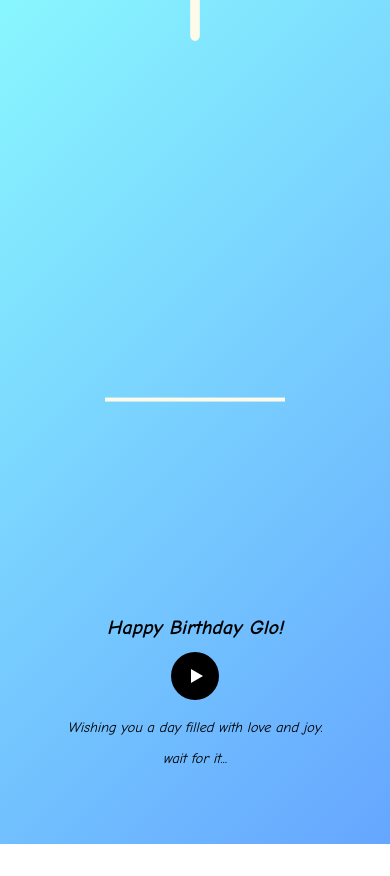
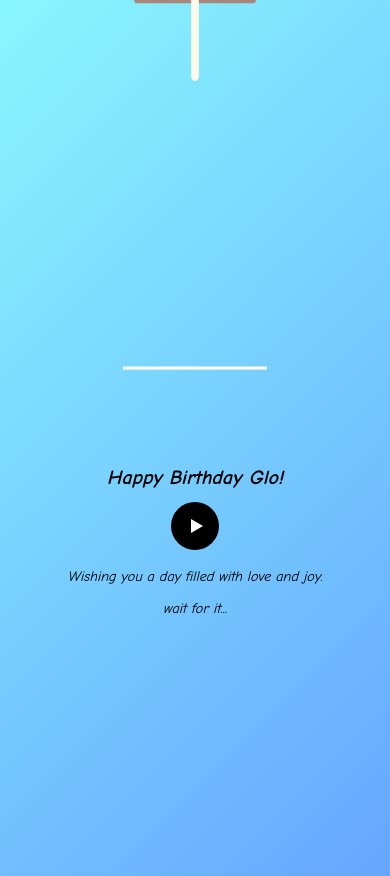
Before and after one commit to muk-p/birthday-card, a plain HTML site: page index.html in a window 390 px wide. Before the commit the page ends 844 px from the top, so only its background shows below. Drawn offline with Linux system fonts and the light colour scheme.

Commit message:
Update index.css

```diff
--- a/index.css
+++ b/index.css
@@ -151,17 +151,22 @@ video{
     cursor: pointer;
     z-index: 20;
 }
-@media (max-width: 768px) {
+
+@media (max-width: 480px) {
+  #cake {
+    transform: scale(0.8);
+    margin-top: -6em;
+  }
+
   .message {
-    top: -60px; /* Move message higher (less overlap) */
+    top: -80px; /* closer to cake, but no overlap */
     font-size: 0.9em;
-    padding: 0 10px;
+  }
+
+  .birthday-card {
+    justify-content: flex-start; /* align top */
+    padding-top: 2em;
+    height: 100vh;
+    overflow: hidden;
   }
 }
-
-@media (max-width: 480px) {
-  .message {
-    top: 20px; /* Push it below the cake */
-    position: relative;
-  }
-}
```
